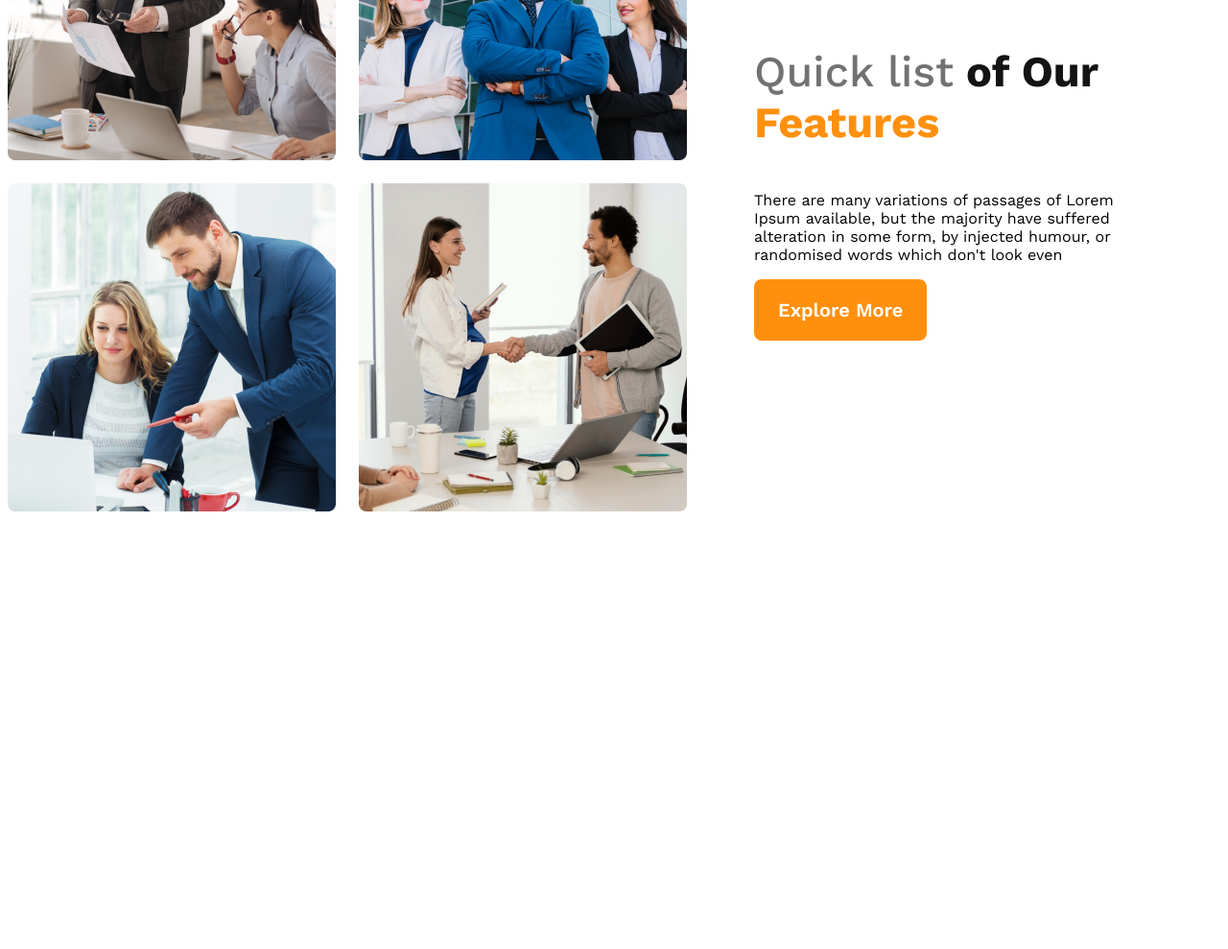
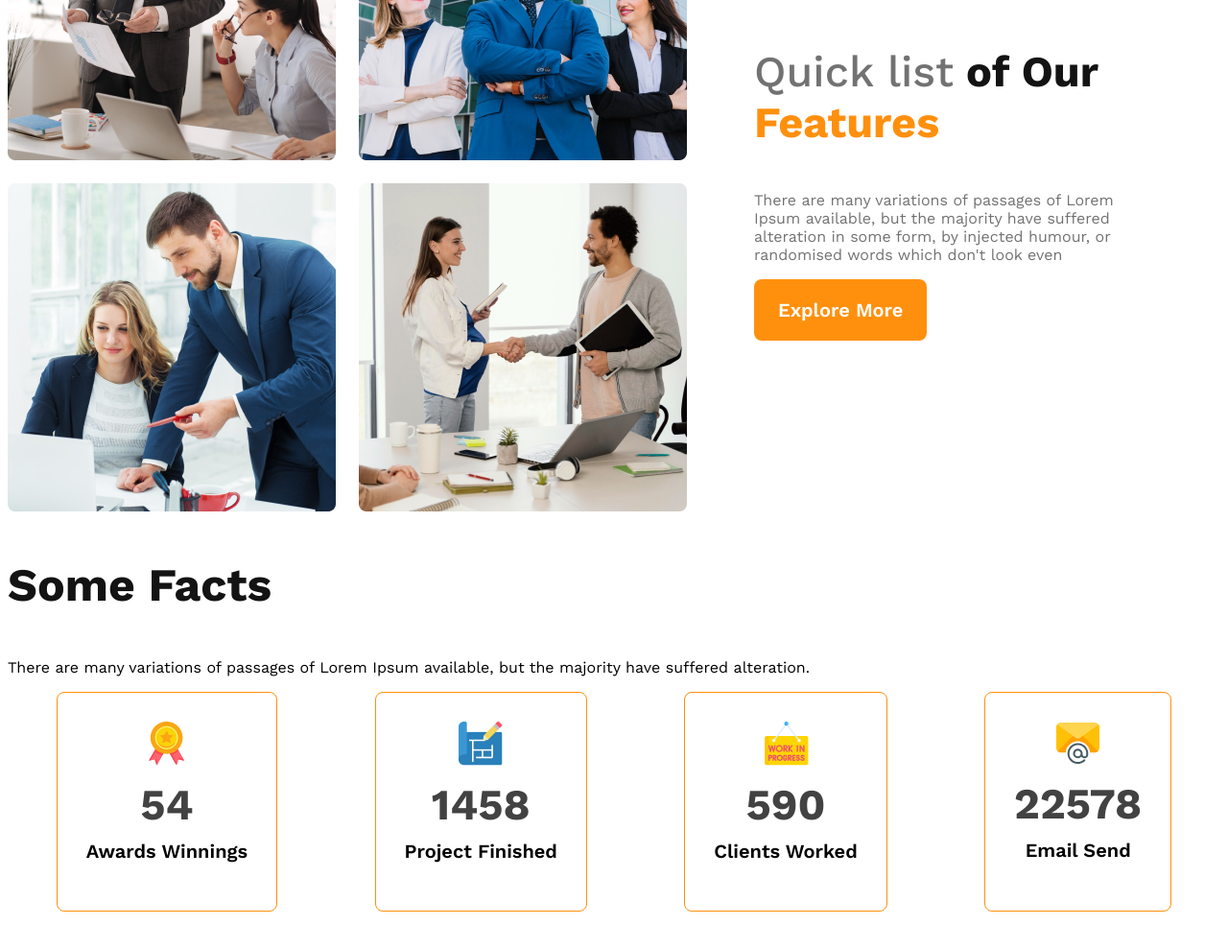
Before and after one commit to sabrinms/aa-architecture, a plain HTML site: page index.html in a window 1280 px wide. Shown: the part 1267-2256 px from the top of the page at 96% size. Before the commit the page ends 1870 px from the top, so only its background shows below. Drawn offline with nearby package versions, Linux system fonts and the light colour scheme.

Commit message:
third comit

```diff
--- a/index.html
+++ b/index.html
@@ -9,7 +9,7 @@
 <body>
     <header>
 <nav>
-    <h3 class="nav-title">G3 Architects</h3>
+    <h3 class="section-title">G3 Architects</h3>
     <ul>
         <li><a href="">Home</a></li>
         <li><a href="">About</a></li>
@@ -20,7 +20,7 @@
 <div class="banner">
    <div class="banner-content">
     <h1 class="banner-title">Brand New  Group of Architects</h1>
-    <p class="banner-description">There are many variations of passages of Lorem Ipsum available, but the majority have suffered alteration in some form, by injected humour, or randomised words which don't look even</p>
+    <p class="text-light-gray">There are many variations of passages of Lorem Ipsum available, but the majority have suffered alteration in some form, by injected humour, or randomised words which don't look even</p>
     <button class="btn-primary">Explore More</button>
    </div>
    <img src="images/banner.png" alt="">
@@ -36,8 +36,40 @@
     </div>
     <div class="teams-content">
 <h3 class="teams-title"><span class="list-one">Quick list</span><span class="list-two"> of Our</span><span class="list-three"> Features</span></h3>
-<p class="teams-description">There are many variations of passages of Lorem Ipsum available, but the majority have suffered alteration in some form, by injected humour, or randomised words which don't look even</p>
+<p class="text-light-gray">There are many variations of passages of Lorem Ipsum available, but the majority have suffered alteration in some form, by injected humour, or randomised words which don't look even</p>
 <button class="btn-primary">Explore More</button>
+    </div>
+</section>
+<!--Feature Section-->
+<section class="features">
+
+</section>
+<!--Facts Section-->
+<section class="facts">
+    <h3 class="section-title">Some Facts</h3>
+    <p>There are many variations of passages of Lorem Ipsum available, but the majority have suffered alteration.</p>
+    <div class="facts-card-container">
+      <!-- .card*4>img+h2.card-stats+p.card-title-->
+      <div class="card">
+        <img src="images/icons/ribon.png" alt="">
+        <h2 class="card-stats">54</h2>
+        <p class="card-title">Awards Winnings</p>
+      </div>
+      <div class="card">
+        <img src="images/icons/projects.png" alt="">
+        <h2 class="card-stats">1458</h2>
+        <p class="card-title">Project Finished</p>
+      </div>
+      <div class="card">
+        <img src="images/icons/customers.png" alt="">
+        <h2 class="card-stats">590</h2>
+        <p class="card-title">Clients Worked</p>
+      </div>
+      <div class="card">
+        <img src="images/icons/email.png" alt="">
+        <h2 class="card-stats">22578</h2>
+        <p class="card-title">Email Send</p>
+      </div>
     </div>
 </section>
     </main>
--- a/styles/archi.css
+++ b/styles/archi.css
@@ -2,11 +2,13 @@
 *{
     font-family: 'Work Sans', sans-serif;
 }
-/*.text-light-gray{
+/*teams-description
+banner-description*/
+.text-light-gray{
     color:#727272 ;
     font-size: 16px;
     font-weight:400 ;
-}*/
+}
 header{
 
     background: rgba(255, 144, 14, 0.10);
@@ -17,7 +19,7 @@ nav{
     justify-content: space-between;
      align-items:center;
 }
-.nav-title{
+.section-title{
     font-size: 3rem;
     font-weight: 700;
     color: #131313;
@@ -46,11 +48,11 @@ nav li a {
     font-size: 64px;
     font-weight: 700;
 }
-.banner-description{
+/*.banner-description{
     color:#727272 ;
     font-size: 16px;
     font-weight:400 ;
-}
+}*/
 .banner img{
     margin-top: 20px;
     width: 100%;
@@ -65,25 +67,7 @@ padding: 20px 25px;
     cursor: pointer;
     border: 0;
 }
-/*responsive media quaries*/
-@media screen and (max-width:576px) {
-    header{
-        padding: 20px;
-    }
-    nav{
-        flex-direction: column;
-    }
 
-}/*table or medium device*/
-@media screen and(min-width:576px) and (max-width:960px) {
-    header{
-        padding: 50px;
-    }
-    nav{
-        flex-direction: column;
-    }
-
-}
 main{
     max-width: 1440px;
     margin: 70px auto;
@@ -118,3 +102,46 @@ main{
     color: #FF900E;
     font-weight: 700;
 }
+/*facts style*/
+.facts-card-container{
+    display: flex;
+    justify-content: space-around;
+}
+.facts-card-container .card{
+    border-radius: 8px;
+border: 1px solid #FF900E;
+text-align: center;
+padding:  30px;
+
+/*height: 600;*/
+}
+.facts-card-container .card-title{
+    font-size: 20px;
+    font-weight: 600;
+    margin-top: 5px;
+}
+.facts-card-container .card-stats{
+    font-size: 45px;
+    color: #424242;
+    margin-top: 10px;
+    margin-bottom: 10px;
+}
+/*responsive media quaries*/
+@media screen and (max-width:576px) {
+    header{
+        padding: 20px;
+    }
+    nav{
+        flex-direction: column;
+    }
+
+}/*table or medium device*/
+@media screen and(min-width:576px) and (max-width:960px) {
+    header{
+        padding: 50px;
+    }
+    nav{
+        flex-direction: column;
+    }
+
+}
```
